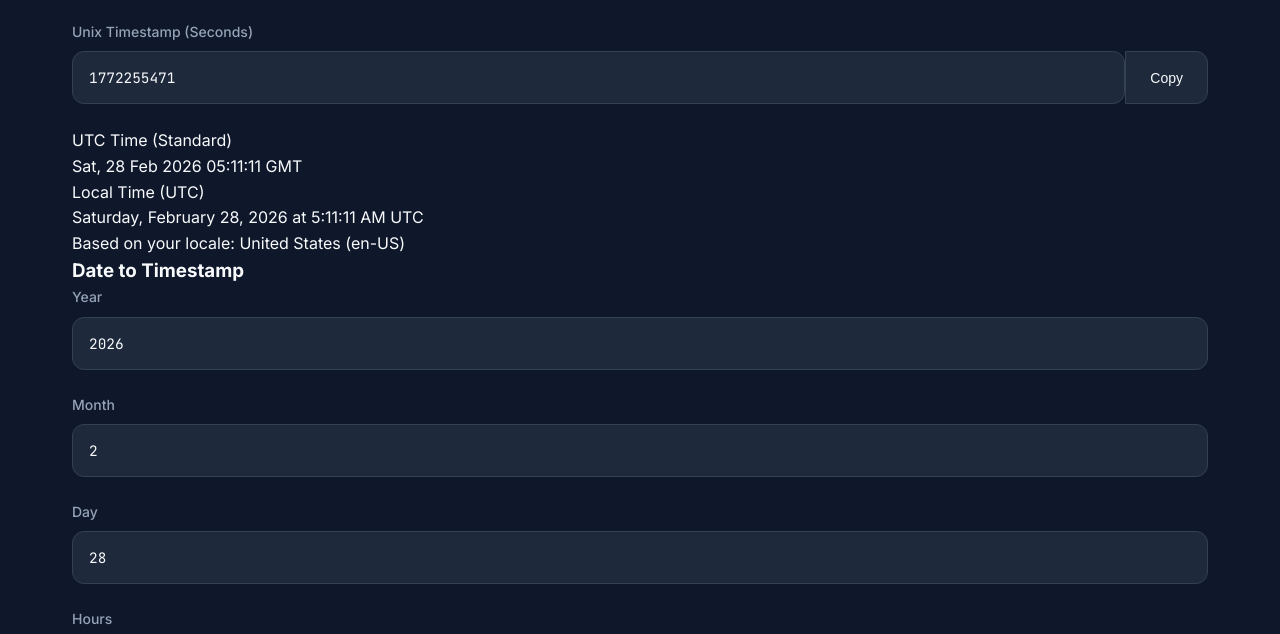
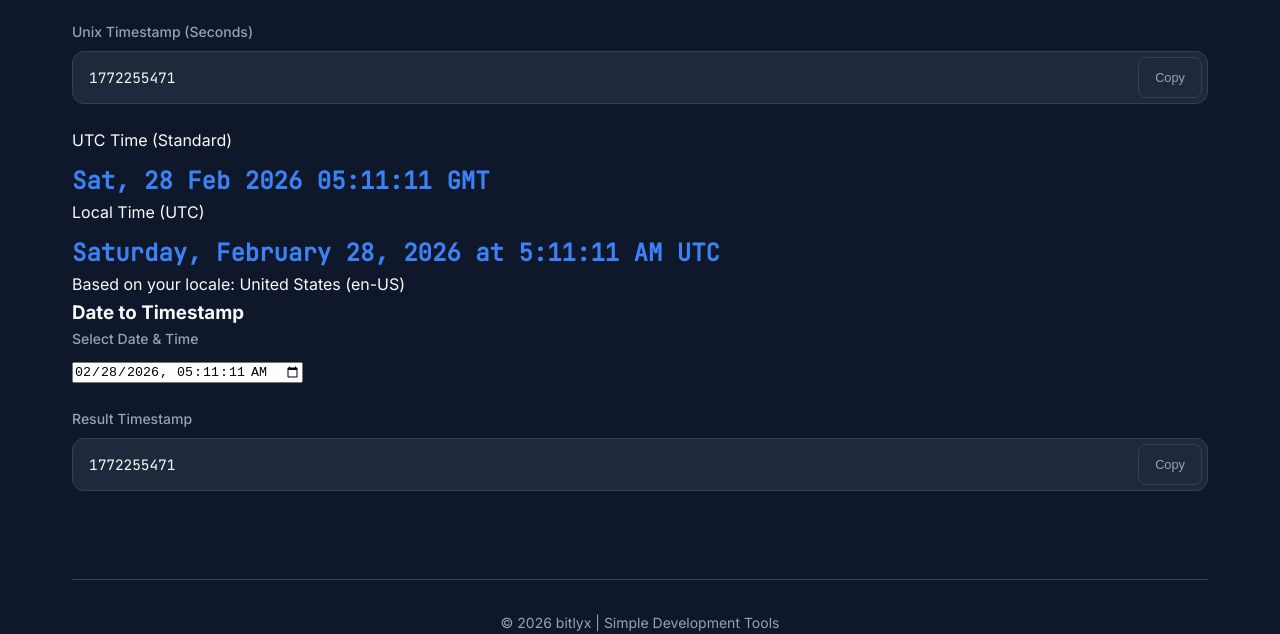
Before and after one commit to shindoohwa/bitlyx, a website built with Vite: page unix-timestamp.html in a window 1280 px wide. Shown: the part 166-800 px from the top of the page. Built offline with nearby package versions, Linux system fonts and the light colour scheme; some packages are replaced by stand-ins of ours.

Commit message:
style: overhaul unix timestamp UI and copy buttons

```diff
--- a/main.js
+++ b/main.js
@@ -285,12 +285,7 @@ document.addEventListener('DOMContentLoaded', () => {
         const btnCurrentUnix = document.getElementById('btn-current-unix');
 
         // Date to Unix inputs
-        const yearIn = document.getElementById('date-year');
-        const monthIn = document.getElementById('date-month');
-        const dayIn = document.getElementById('date-day');
-        const hourIn = document.getElementById('date-hour');
-        const minuteIn = document.getElementById('date-minute');
-        const secondIn = document.getElementById('date-second');
+        const datePicker = document.getElementById('date-input-picker');
         const dateToUnixResult = document.getElementById('date-to-unix-result');
 
         // Detect Timezone
@@ -327,21 +322,25 @@ document.addEventListener('DOMContentLoaded', () => {
                 dateStyle: 'full',
                 timeStyle: 'long'
             });
+
+            // Update date picker to match (in local time)
+            if (datePicker) {
+                const offset = date.getTimezoneOffset() * 60000;
+                const localISODate = new Date(date.getTime() - offset).toISOString().slice(0, 19);
+                datePicker.value = localISODate;
+            }
         };
 
-        const updateFromDateInputs = () => {
-            const y = parseInt(yearIn.value);
-            const m = parseInt(monthIn.value) - 1;
-            const d = parseInt(dayIn.value);
-            const h = parseInt(hourIn.value) || 0;
-            const min = parseInt(minuteIn.value) || 0;
-            const s = parseInt(secondIn.value) || 0;
-
-            if (isNaN(y) || isNaN(m) || isNaN(d)) {
+        const updateFromPicker = () => {
+            if (!datePicker.value) {
                 dateToUnixResult.value = '';
                 return;
             }
-            const date = new Date(y, m, d, h, min, s);
+            const date = new Date(datePicker.value);
+            if (isNaN(date.getTime())) {
+                dateToUnixResult.value = 'Invalid Date';
+                return;
+            }
             dateToUnixResult.value = Math.floor(date.getTime() / 1000);
         };
 
@@ -352,22 +351,14 @@ document.addEventListener('DOMContentLoaded', () => {
             updateFromUnix(now);
         });
 
-        [yearIn, monthIn, dayIn, hourIn, minuteIn, secondIn].forEach(el => {
-            if (el) el.addEventListener('input', updateFromDateInputs);
-        });
+        if (datePicker) {
+            datePicker.addEventListener('input', updateFromPicker);
+        }
 
         const initialNow = Math.floor(Date.now() / 1000);
         unixInput.value = initialNow;
         updateFromUnix(initialNow);
-
-        const nowObj = new Date();
-        if (yearIn) yearIn.value = nowObj.getFullYear();
-        if (monthIn) monthIn.value = nowObj.getMonth() + 1;
-        if (dayIn) dayIn.value = nowObj.getDate();
-        if (hourIn) hourIn.value = nowObj.getHours();
-        if (minuteIn) minuteIn.value = nowObj.getMinutes();
-        if (secondIn) secondIn.value = nowObj.getSeconds();
-        updateFromDateInputs();
+        updateFromPicker();
     }
 
     // 6. Base Converter Logic
--- a/style.css
+++ b/style.css
@@ -343,15 +343,47 @@ button:hover {
 
 .copy-wrapper {
     display: flex;
-    align-items: stretch;
-    margin-bottom: 1.5rem;
+    position: relative;
+    width: 100%;
+}
+
+.copy-wrapper input,
+.copy-wrapper textarea {
+    padding-right: 5rem;
+    /* Space for the button */
+}
+
+.copy-btn {
+    position: absolute;
+    right: 6px;
+    top: 6px;
+    bottom: 6px;
+    padding: 0 1rem;
+    font-size: 0.8rem;
+    border-radius: 0.5rem;
+    background: var(--bg-secondary);
+    border: 1px solid var(--border-color);
+    color: var(--text-secondary);
+    height: auto;
+    width: auto;
+    transition: all 0.2s ease;
+}
+
+.copy-btn:hover {
+    background: var(--accent-color);
+    color: white;
+    border-color: var(--accent-color);
+}
+
+.copy-btn.success {
+    background: #10b981;
+    color: white;
+    border-color: #10b981;
 }
 
 .copy-wrapper textarea {
     margin-bottom: 0;
     resize: none;
-    border-radius: 0.75rem 0 0 0.75rem;
-    border-right: none;
 }
 
 .copy-btn {
@@ -359,8 +391,7 @@ button:hover {
     display: flex;
     align-items: center;
     justify-content: center;
-    border-radius: 0 0.75rem 0.75rem 0;
-    padding: 0 1.5rem;
+    /* Redefined above in absolute positioning block */
 }
 
 /* Converter grid */
@@ -380,6 +411,15 @@ button:hover {
     font-family: var(--font-mono);
     font-size: 0.9rem;
     overflow: auto;
+}
+
+.time-value {
+    font-size: 1.5rem;
+    font-weight: 700;
+    font-family: var(--font-mono);
+    color: var(--accent-color);
+    word-break: break-all;
+    margin-top: 0.5rem;
 }
 
 .json-node {
@@ -572,6 +612,12 @@ footer {
         height: 1px;
     }
 
+    /* Datetime picker styling */
+    input[type="datetime-local"] {
+        color-scheme: dark;
+        font-family: var(--font-mono);
+    }
+
     .crypto-results-grid {
         grid-template-columns: 1fr;
     }
--- a/unix-timestamp.html
+++ b/unix-timestamp.html
@@ -94,31 +94,9 @@
 
                     <div class="reverse-converter">
                         <h3>Date to Timestamp</h3>
-                        <div class="date-input-grid">
-                            <div class="input-group">
-                                <label>Year</label>
-                                <input type="text" id="date-year" placeholder="YYYY" />
-                            </div>
-                            <div class="input-group">
-                                <label>Month</label>
-                                <input type="text" id="date-month" placeholder="MM" />
-                            </div>
-                            <div class="input-group">
-                                <label>Day</label>
-                                <input type="text" id="date-day" placeholder="DD" />
-                            </div>
-                            <div class="input-group">
-                                <label>Hours</label>
-                                <input type="text" id="date-hour" placeholder="HH" />
-                            </div>
-                            <div class="input-group">
-                                <label>Minutes</label>
-                                <input type="text" id="date-minute" placeholder="mm" />
-                            </div>
-                            <div class="input-group">
-                                <label>Seconds</label>
-                                <input type="text" id="date-second" placeholder="ss" />
-                            </div>
+                        <div class="input-group">
+                            <label>Select Date & Time</label>
+                            <input type="datetime-local" id="date-input-picker" step="1" />
                         </div>
                         <div class="input-group">
                             <label>Result Timestamp</label>
```
